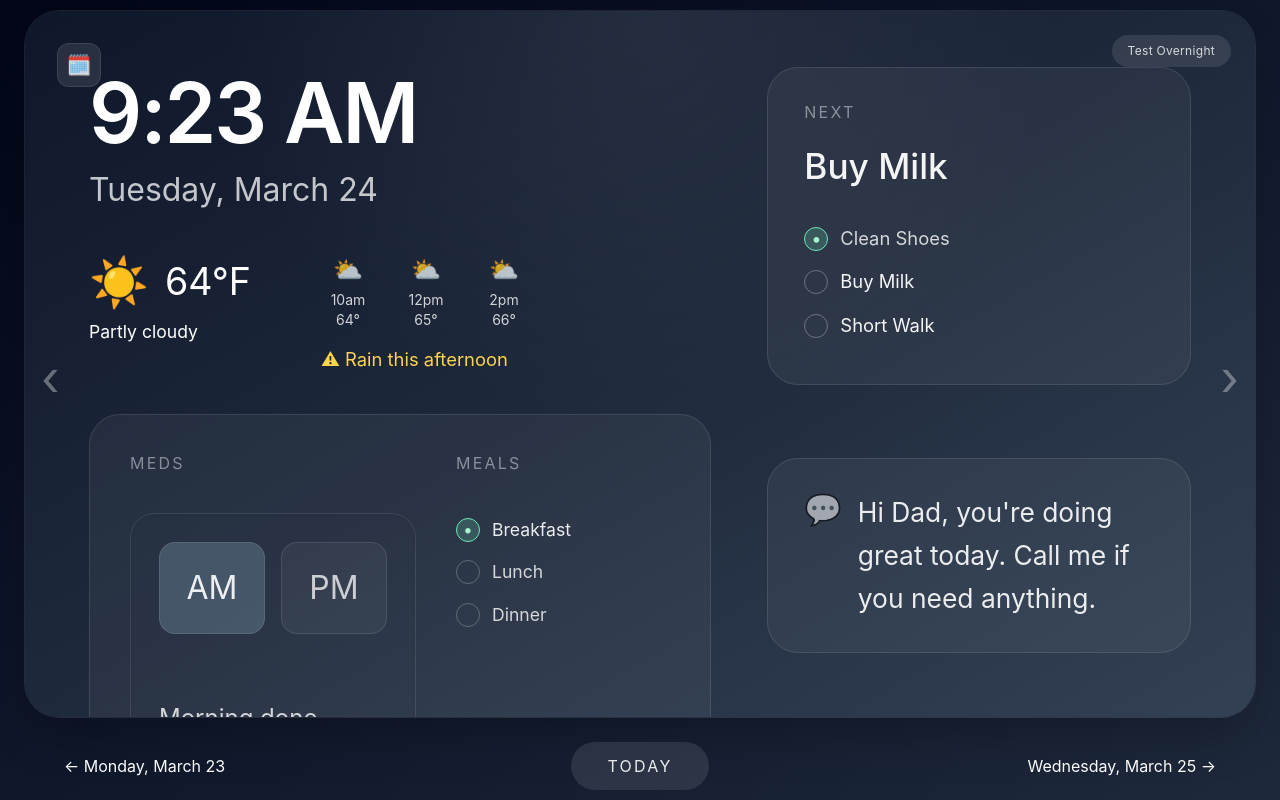
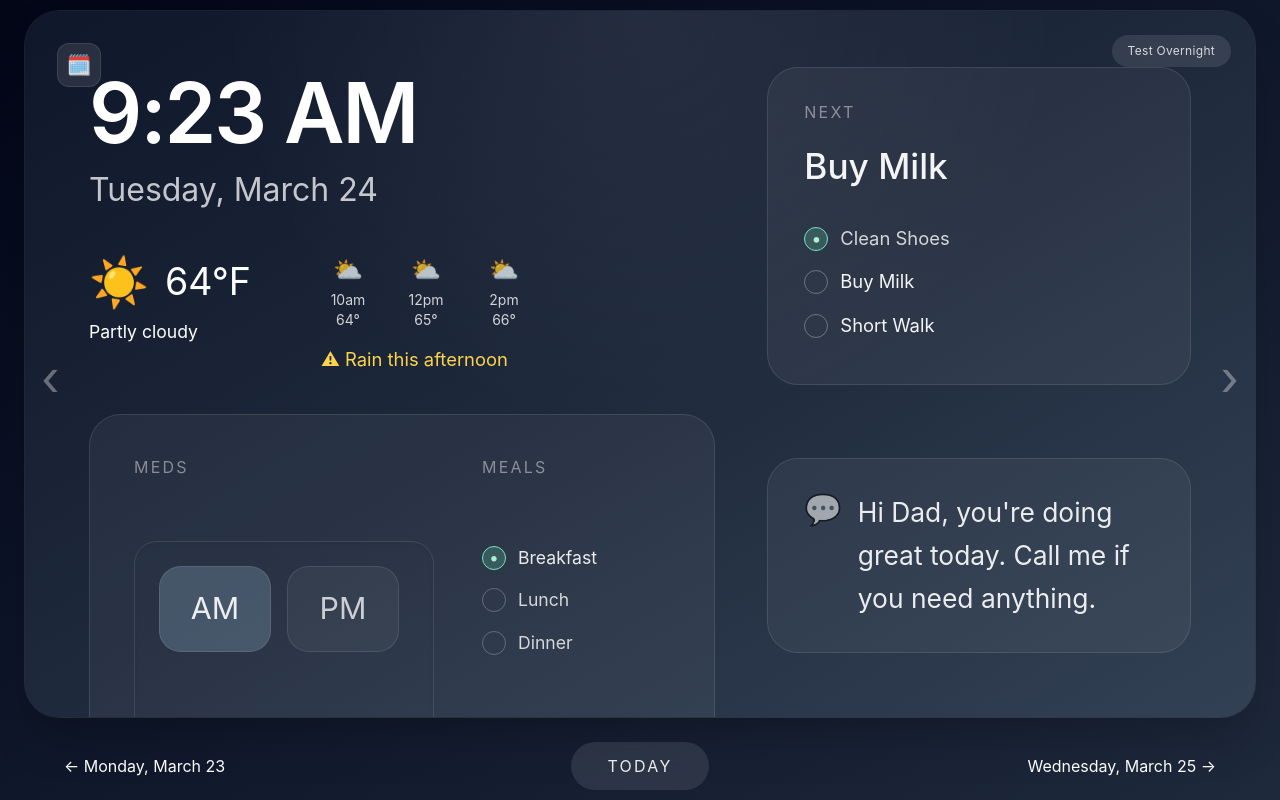
Before and after one commit to DevelopMR/vibing, a React (Vite) app: page / in a window 1280 px wide. Built offline with nearby package versions, Linux system fonts and the light colour scheme.

Commit message:
ALignment

```diff
--- a/src/app/DayView.tsx
+++ b/src/app/DayView.tsx
@@ -128,15 +128,15 @@ export default function DayView({ day }: { day: DayRecord }) {
               </div>
             </div>
 
-            <div className="mr-2 rounded-[1.95rem] border border-white/10 bg-white/5 px-10 py-9">
-              <div className="grid min-h-[308px] grid-cols-[minmax(286px,1fr)_minmax(230px,0.72fr)] gap-x-10 gap-y-6">
+            <div className="mr-1 rounded-[2rem] border border-white/10 bg-white/5 px-11 py-10">
+              <div className="grid min-h-[332px] grid-cols-[minmax(300px,1fr)_minmax(230px,0.72fr)] gap-x-12 gap-y-7">
                 <div className="text-[1rem] uppercase tracking-[0.14em] text-white/45">Meds</div>
                 <div className="text-[1rem] uppercase tracking-[0.14em] text-white/45">Meals</div>
 
-                <div className="flex min-h-[232px] flex-col justify-between rounded-[1.55rem] border border-white/10 bg-white/6 px-7 py-7 shadow-inner">
+                <div className="flex min-h-[212px] max-w-[460px] flex-col justify-between rounded-[1.45rem] border border-white/10 bg-white/6 px-6 py-6 shadow-inner">
                   <div className="flex gap-4">
                     <div
-                      className={`flex h-[92px] w-[120px] items-center justify-center rounded-2xl border border-white/10 text-[2rem] ${
+                      className={`flex h-[86px] w-[112px] items-center justify-center rounded-[1.35rem] border border-white/10 text-[1.9rem] ${
                         day.meds.amDone
                           ? 'bg-sky-200/20 text-white/90'
                           : 'bg-white/5 text-white/75'
@@ -146,7 +146,7 @@ export default function DayView({ day }: { day: DayRecord }) {
                     </div>
 
                     <div
-                      className={`flex h-[92px] w-[120px] items-center justify-center rounded-2xl border border-white/10 text-[2rem] ${
+                      className={`flex h-[86px] w-[112px] items-center justify-center rounded-[1.35rem] border border-white/10 text-[1.9rem] ${
                         day.meds.pmDone
                           ? 'bg-emerald-300/20 text-white/90'
                           : 'bg-white/5 text-white/75'
@@ -156,7 +156,7 @@ export default function DayView({ day }: { day: DayRecord }) {
                     </div>
                   </div>
 
-                  <div className="pt-4 text-[1.5rem] leading-none text-white/80">
+                  <div className="pt-3 text-[1.42rem] leading-none text-white/80">
                     {day.meds.amDone && day.meds.pmDone
                       ? 'Done'
                       : day.meds.amDone
@@ -165,7 +165,7 @@ export default function DayView({ day }: { day: DayRecord }) {
                   </div>
                 </div>
 
-                <div className="flex min-h-[232px] flex-col pt-1">
+                <div className="flex min-h-[212px] flex-col pt-1">
                   <div className="space-y-4">
                     <MealRow done={day.meals.breakfast} label="Breakfast" />
                     <MealRow done={day.meals.lunch} label="Lunch" />
```
Also changed, not shown: 4 other files (tests, documents, lock files or other folders).
